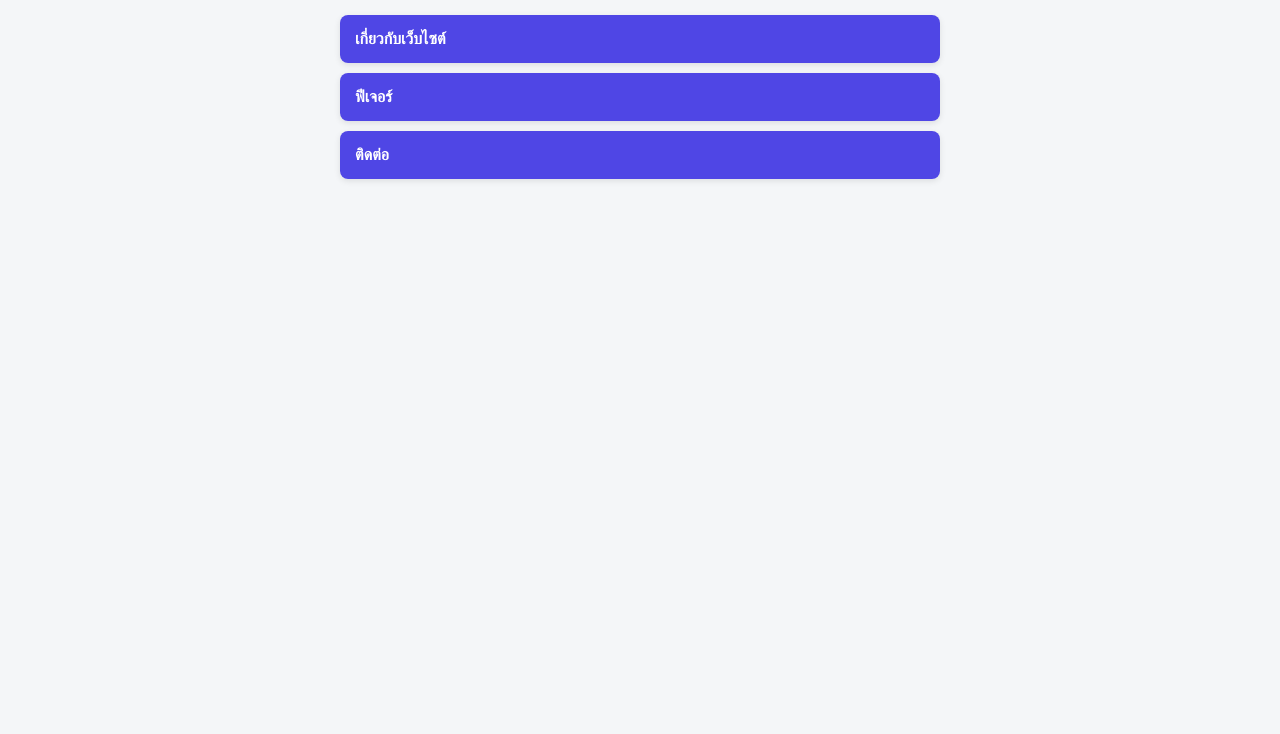
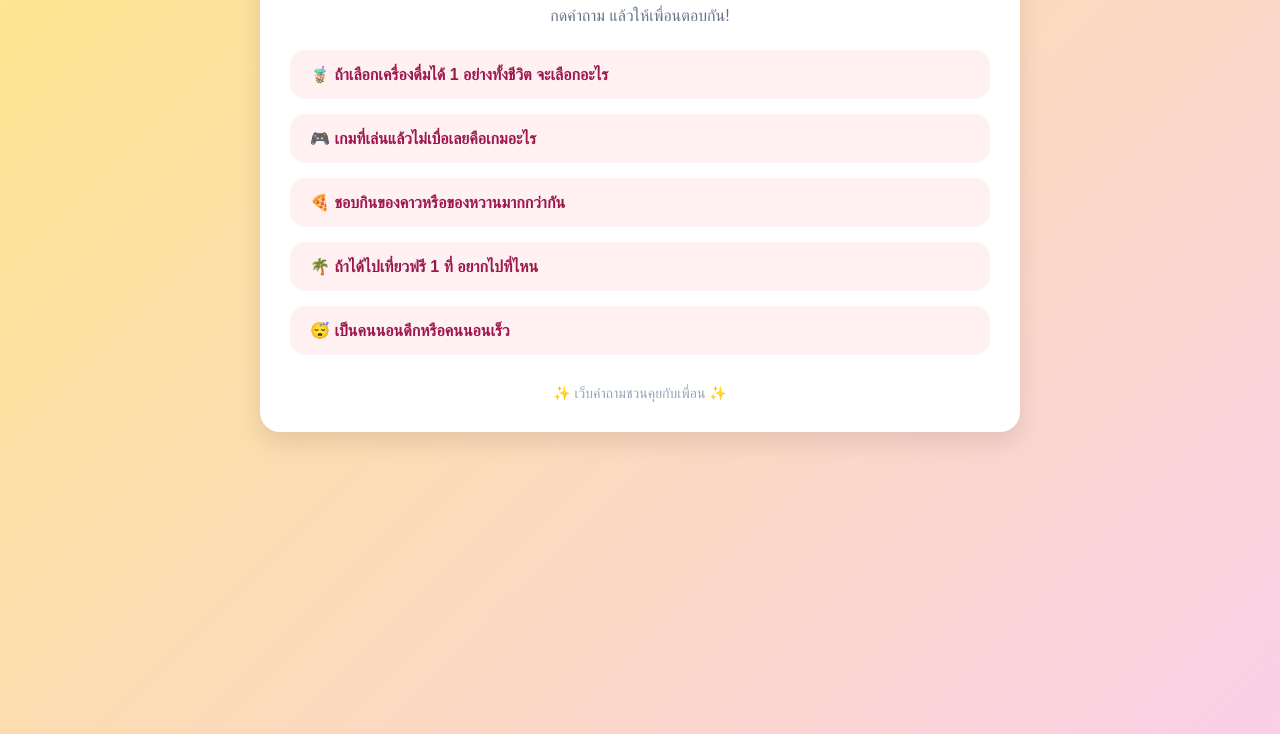
Before and after one commit to Chanakan79/wep, a plain HTML site: page index.html in a window 1280 px wide. Shown: the part 142-876 px from the top of the page. Before the commit the page ends 800 px from the top, so only its background shows below. Drawn offline with Linux system fonts and the light colour scheme; a web font is replaced by a local one.

Commit message:
Update index.html

```diff
--- a/index.html
+++ b/index.html
@@ -2,90 +2,116 @@
 <html lang="th">
 <head>
   <meta charset="UTF-8">
-  <title>เว็บตัวอย่างหด-ขยาย</title>
+  <title>คำถามชวนคุยกับเพื่อน</title>
+
+  <link href="https://fonts.googleapis.com/css2?family=Kodchasan:wght@400;600&display=swap" rel="stylesheet">
+
   <style>
     body {
-      font-family: Arial, sans-serif;
-      background: #f4f6f8;
+      font-family: 'Kodchasan', sans-serif;
+      background: linear-gradient(135deg, #fde68a, #fbcfe8);
+      min-height: 100vh;
       padding: 30px;
+    }
+
+    .container {
+      max-width: 700px;
+      margin: auto;
+      background: white;
+      border-radius: 20px;
+      padding: 30px;
+      box-shadow: 0 10px 25px rgba(0,0,0,0.1);
     }
 
     h1 {
       text-align: center;
+      color: #db2777;
     }
 
-    .accordion {
-      max-width: 600px;
-      margin: 20px auto;
+    .subtitle {
+      text-align: center;
+      color: #64748b;
+      margin-bottom: 25px;
     }
 
-    .accordion-item {
-      background: white;
-      border-radius: 8px;
-      margin-bottom: 10px;
+    .qa-item {
+      background: #fff1f2;
+      border-radius: 15px;
+      margin-bottom: 15px;
       overflow: hidden;
-      box-shadow: 0 2px 6px rgba(0,0,0,0.1);
     }
 
-    .accordion-header {
-      padding: 15px;
+    .question {
+      padding: 15px 20px;
       cursor: pointer;
-      background: #4f46e5;
-      color: white;
-      font-weight: bold;
+      font-weight: 600;
+      color: #9d174d;
     }
 
-    .accordion-content {
-      padding: 15px;
-      display: none;
-      color: #333;
+    .answer {
+      padding: 0 20px;
+      max-height: 0;
+      overflow: hidden;
+      transition: max-height 0.4s ease, padding 0.4s ease;
+      color: #444;
     }
 
-    .accordion-content.show {
-      display: block;
+    .answer.show {
+      max-height: 150px;
+      padding: 15px 20px;
+    }
+
+    footer {
+      text-align: center;
+      margin-top: 30px;
+      font-size: 14px;
+      color: #94a3b8;
     }
   </style>
 </head>
 <body>
 
-  <h1>เว็บไซต์ตัวอย่าง ✨</h1>
-  <p style="text-align:center;">กดที่หัวข้อเพื่อหด/ขยาย</p>
+  <div class="container">
+    <h1>💬 คำถามไว้ถามเพื่อน 💬</h1>
+    <p class="subtitle">กดคำถาม แล้วให้เพื่อนตอบกัน!</p>
 
-  <div class="accordion">
-
-    <div class="accordion-item">
-      <div class="accordion-header">เกี่ยวกับเว็บไซต์</div>
-      <div class="accordion-content">
-        นี่คือเว็บไซต์ตัวอย่างที่มีฟังก์ชันหดและขยายเนื้อหาได้
-      </div>
+    <div class="qa-item">
+      <div class="question">🧋 ถ้าเลือกเครื่องดื่มได้ 1 อย่างทั้งชีวิต จะเลือกอะไร</div>
+      <div class="answer">ตอบของเพื่อนตรงนี้ ✍️</div>
     </div>
 
-    <div class="accordion-item">
-      <div class="accordion-header">ฟีเจอร์</div>
-      <div class="accordion-content">
-        ✔ ใช้งานง่าย<br>
-        ✔ ไม่ต้องใช้ไลบรารี<br>
-        ✔ เปิดได้ทุกเบราว์เซอร์
-      </div>
+    <div class="qa-item">
+      <div class="question">🎮 เกมที่เล่นแล้วไม่เบื่อเลยคือเกมอะไร</div>
+      <div class="answer">ตอบของเพื่อนตรงนี้ ✍️</div>
     </div>
 
-    <div class="accordion-item">
-      <div class="accordion-header">ติดต่อ</div>
-      <div class="accordion-content">
-        Email: example@email.com<br>
-        โทร: 000-000-0000
-      </div>
+    <div class="qa-item">
+      <div class="question">🍕 ชอบกินของคาวหรือของหวานมากกว่ากัน</div>
+      <div class="answer">ตอบของเพื่อนตรงนี้ ✍️</div>
     </div>
 
+    <div class="qa-item">
+      <div class="question">🌴 ถ้าได้ไปเที่ยวฟรี 1 ที่ อยากไปที่ไหน</div>
+      <div class="answer">ตอบของเพื่อนตรงนี้ ✍️</div>
+    </div>
+
+    <div class="qa-item">
+      <div class="question">😴 เป็นคนนอนดึกหรือคนนอนเร็ว</div>
+      <div class="answer">ตอบของเพื่อนตรงนี้ ✍️</div>
+    </div>
+
+    <footer>
+      ✨ เว็บคำถามชวนคุยกับเพื่อน ✨
+    </footer>
   </div>
 
   <script>
-    const headers = document.querySelectorAll(".accordion-header");
+    const questions = document.querySelectorAll(".question");
 
-    headers.forEach(header => {
-      header.addEventListener("click", () => {
-        const content = header.nextElementSibling;
-        content.classList.toggle("show");
+    questions.forEach(q => {
+      q.addEventListener("click", () => {
+        const answer = q.nextElementSibling;
+        answer.classList.toggle("show");
       });
     });
   </script>
```
